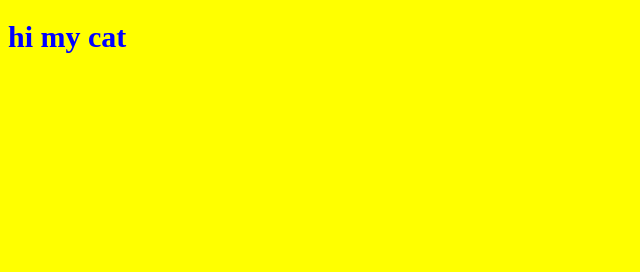
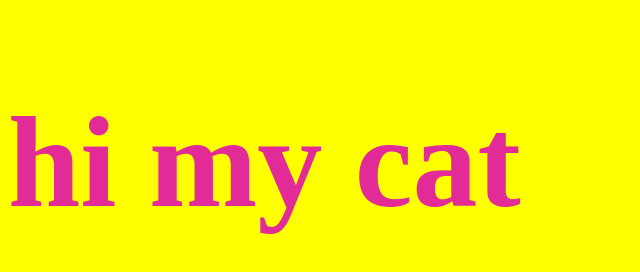
Before and after one commit to juliaamina/shj, a plain HTML site: page index.html in a window 1280 px wide. Shown: the whole page, without its empty margins (0-640 px from the left). Drawn offline with Linux system fonts and the light colour scheme.

Commit message:
add: size

```diff
--- a/style.css
+++ b/style.css
@@ -1,8 +1,9 @@
 body {
-    color: blue;
+
     background-color: yellow;
 }
 
 h1 {
-    font-size: 30px;
+    font-size: 130px;
+    color: rgb(226, 43, 150);
 }
```
